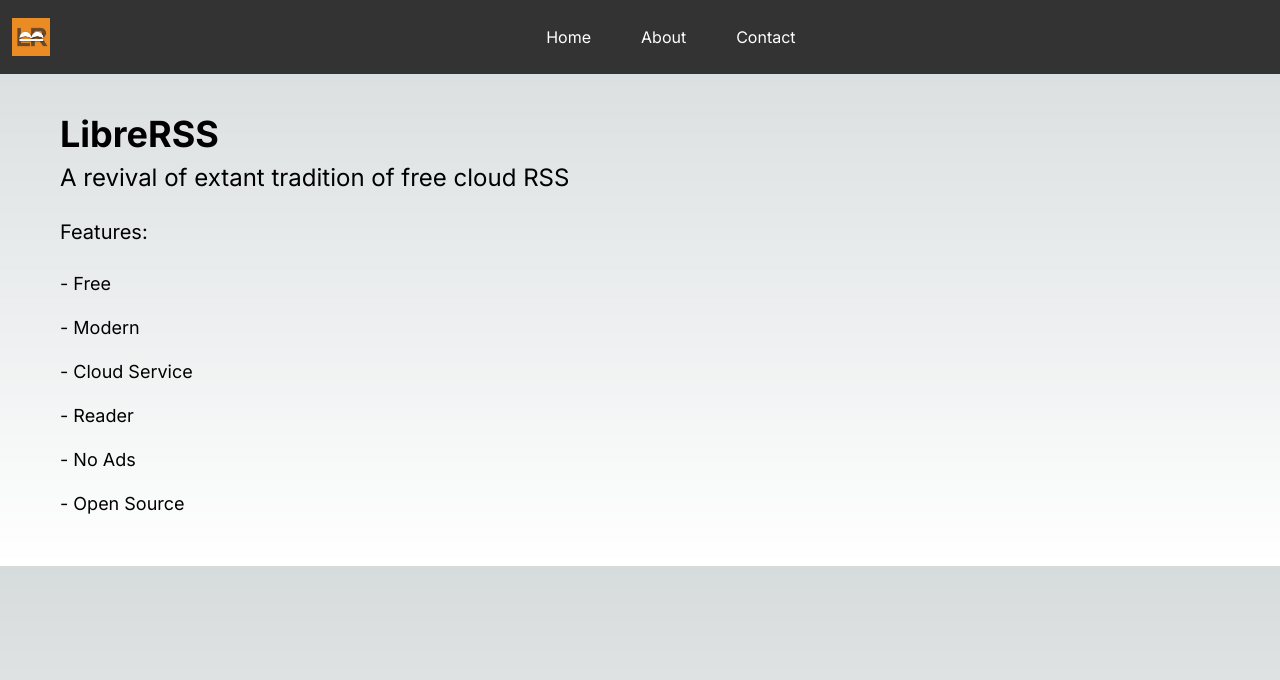
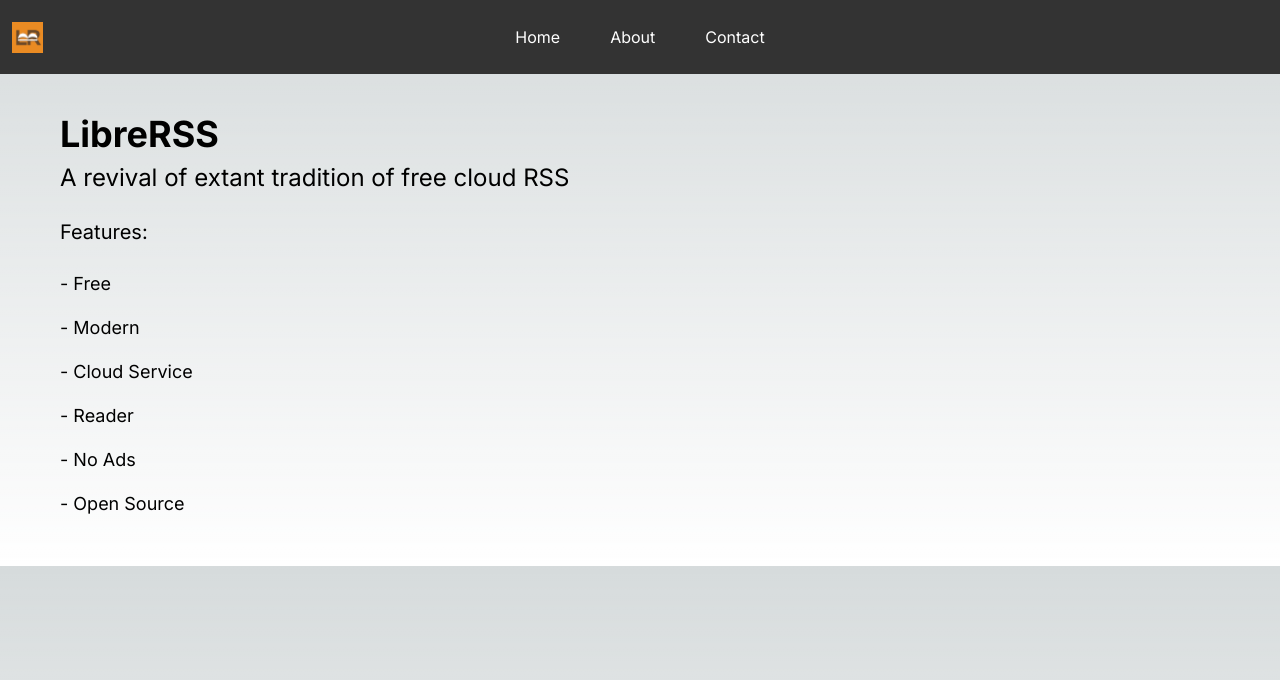
Before and after one commit to evanschoffstall/Librerss, a Next.js app: page / in a window 1280 px wide. Shown: the top 680 px of the page. Built offline with nearby package versions, Linux system fonts and the light colour scheme.

Commit message:
formatting and spacing

```diff
--- a/app/components/Debug/Debug.css
+++ b/app/components/Debug/Debug.css
@@ -1,3 +1,3 @@
 .debug-mode * {
-    border: 1px solid red;
-  }
+  border: 1px solid red;
+}
--- a/app/components/Menubar/Menubar.module.css
+++ b/app/components/Menubar/Menubar.module.css
@@ -7,23 +7,14 @@
 }
 
 .menuBarItems {
+  display: flex;
   width: 100%;
-    display: flex;
   padding: 10px;
   justify-content: center;
   align-items: center;
-    background-color: #333;
-    color: #fff;
-  }
-
-  .menuBar a {
-    color: #fff;
-    text-decoration: none;
 }
 
 .menuBar button {
-    color: #fff;
-    background-color: #333;
   border: none;
   padding: 15px;
   padding-left: 25px;
@@ -32,7 +23,6 @@
   transition: background-color 0.6s ease, font-weight 0.6s ease;
 }
 
-
 .menuBar button:hover {
   background-color: #444;
   font-weight: bold;
--- a/app/components/Menubar/Menubar.tsx
+++ b/app/components/Menubar/Menubar.tsx
@@ -6,15 +6,14 @@ import Link from "next/link";
 const MenuBar: React.FC = () => {
   return (
     <div className={styles.menuBar}>
-      <div className="flex items-center">
-        <Image
-          className="px-3"
-          src="/librerss.png"
-          alt="LibreRSS"
-          width={65}
-          height={65}
-        />
-      </div>
+      <Image
+        className="px-3"
+        src="/librerss.png"
+        alt="LibreRSS"
+        width={55}
+        height={55}
+        style={{ position: "absolute" }}
+      />
 
       <div className={styles.menuBarItems}>
         <Link href="/">
```
Lines whose indentation alone changed are shown as unchanged.
